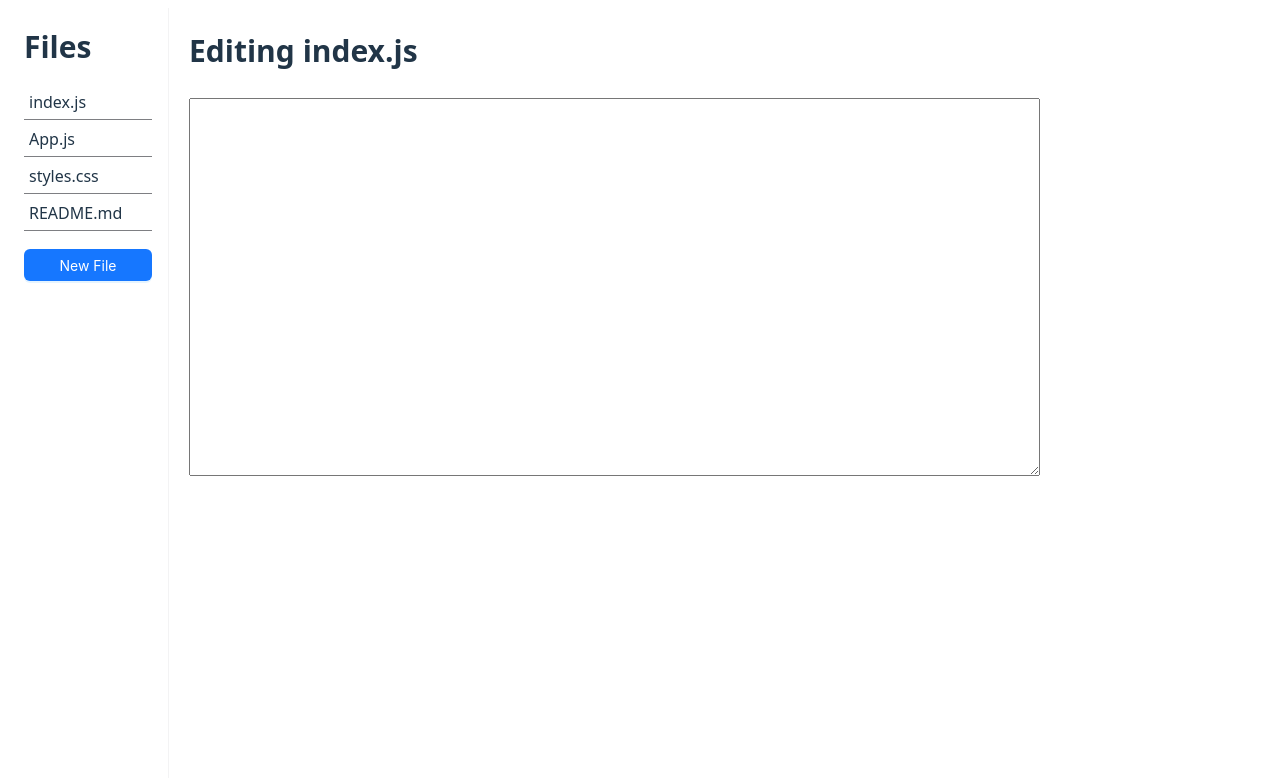
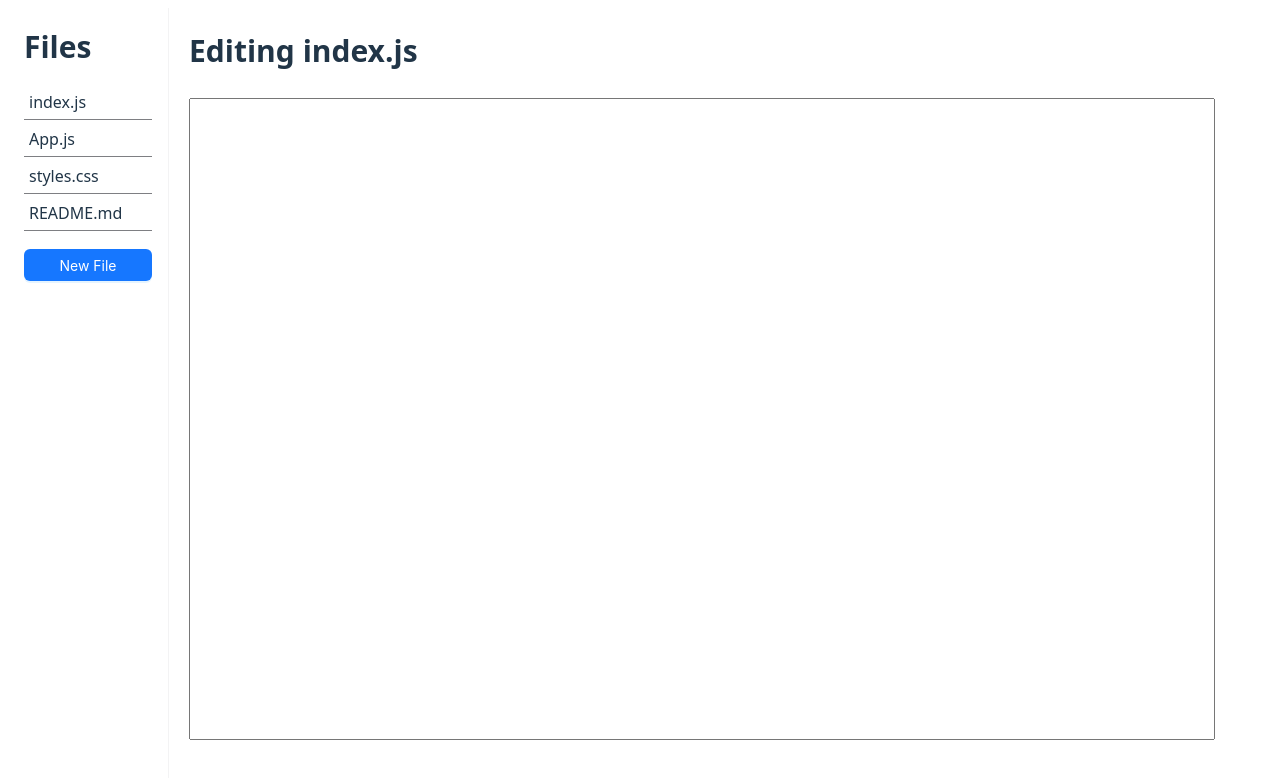
Before and after one commit to NuclearTea/seng513-202501-group-27, a React (Vite) app in the folder UI/: page / in a window 1280 px wide. Both pictures are taken after a click on the item "index.js". Shown: the top 778 px of the page. Built offline with nearby package versions, Linux system fonts and the light colour scheme; the HTML template or start-up script is replaced by a standard one.

Commit message:
update editor

```diff
--- a/UI/src/components/FileEditor/FileEditor.tsx
+++ b/UI/src/components/FileEditor/FileEditor.tsx
@@ -1,26 +1,19 @@
-import React, { useState, useEffect } from "react";
+import React, { useState } from "react";
 import "./fileEditor.css";
 import appStore from "../../state/app.store";
 
 const FileEditor = () => {
   const selectedFile = appStore().selectedFile;
-  const updateFileContent = appStore().updateFileContent;
+  // const updateFileContent = appStore().updateFileContent;
   const [content, setContentLocal] = useState<string>(
     selectedFile?.content || "",
   );
-  useEffect(() => {
-    // console.log(selectedFile?.content);
-    if (!selectedFile) return;
-    updateFileContent(selectedFile.id, content);
-  }, [content, selectedFile, updateFileContent]);
 
   if (!selectedFile) {
     return <div>Hello</div>;
   }
-  const handleContentChange: React.ChangeEventHandler<HTMLTextAreaElement> = (
-    event,
-  ) => {
-    setContentLocal(event.target.value);
+  const handleContentChange = (value) => {
+    setContentLocal(value);
     // if (selectedFile && selectedFile.content !== content) {
     // updateFileContent(selectedFile.id, content);
     // }
@@ -31,10 +24,11 @@ const FileEditor = () => {
     <div className="file-editor-container">
       <h2>Editing {selectedFile.name}</h2>
       <textarea
-        value={content}
-        onChange={handleContentChange}
-        rows={20}
-        cols={80}
+        content={content}
+        spellCheck={false}
+        autoComplete="off"
+        autoCorrect="off"
+        autoCapitalize="off"
       />
     </div>
   );
--- a/UI/src/components/FileEditor/fileEditor.css
+++ b/UI/src/components/FileEditor/fileEditor.css
@@ -1,5 +1,7 @@
 .file-editor-container {
   padding: 20px;
+  overflow-y: scroll;
+  overflow-x: hidden;
 }
 
 .file-editor-container h2 {
@@ -7,8 +9,12 @@
 }
 
 textarea {
-  width: 100%;
-  height: 100%;
+  margin: 0;
+  padding: 0;
   font-family: monospace;
   font-size: 16px;
+  min-height: 80vh;
+  min-width: 80vw;
+  max-width: 80vw;
+  resize: none;
 }
--- a/UI/src/components/FileList/FileList.tsx
+++ b/UI/src/components/FileList/FileList.tsx
@@ -48,7 +48,6 @@ const FileList = () => {
         onCancel={handleCloseModal}
         onClose={handleCloseModal}
         destroyOnClose
-        className="modal"
         onOk={handleNewFileSubmit}
       >
         <div className="modal-content">
--- a/UI/src/state/files.store.ts
+++ b/UI/src/state/files.store.ts
@@ -13,10 +13,10 @@ export type FileSlice = {
 
 export const createFileSlice: StateCreator<FileSlice> = (set) => ({
   files: [
-    { id: 1, name: "index.js", content: "" },
-    { id: 2, name: "App.js", content: "" },
-    { id: 3, name: "styles.css", content: "" },
-    { id: 4, name: "README.md", content: "" },
+    { id: "1", name: "index.js", content: "" },
+    { id: "2", name: "App.js", content: "" },
+    { id: "3", name: "styles.css", content: "" },
+    { id: "4", name: "README.md", content: "" },
   ],
   selectedFile: null as File | null,
   content: "",
```
